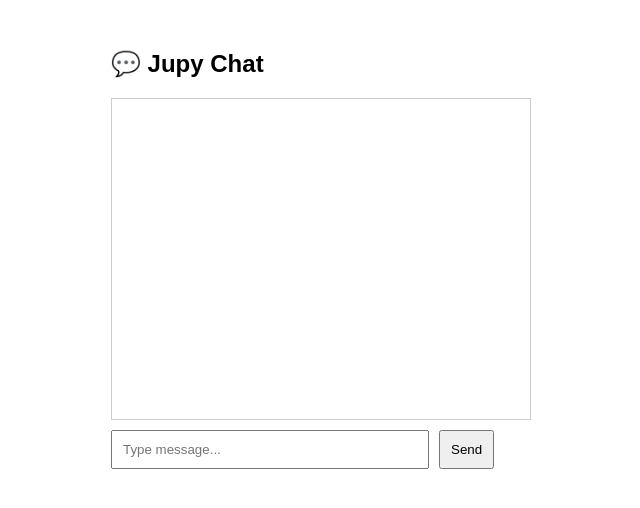
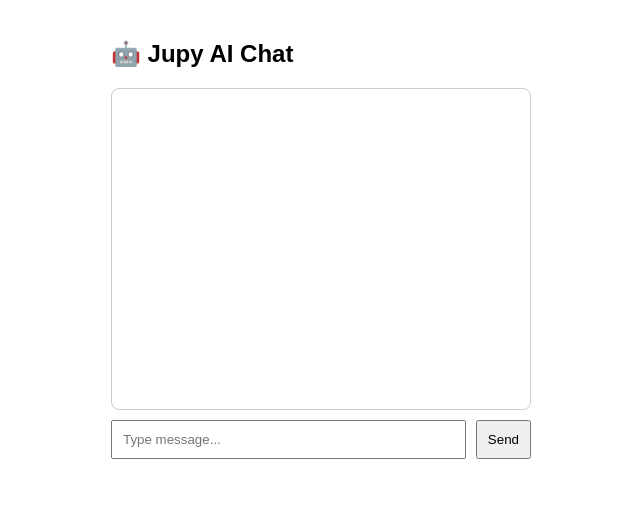
Before and after one commit to scemercat1/jupy-ai, a Next.js app: page /chat in a window 1280 px wide. Shown: the top 508 px of the page, without its empty margins (319-959 px from the left). Built offline with nearby package versions, Linux system fonts and the light colour scheme.

Commit message:
Enhance chat functionality and UI improvements

```diff
--- a/pages/chat.js
+++ b/pages/chat.js
@@ -4,54 +4,72 @@ export default function Chat() {
   const [name, setName] = useState("");
   const [input, setInput] = useState("");
   const [messages, setMessages] = useState([]);
+  const [loading, setLoading] = useState(false);
 
   useEffect(() => {
-    setName(localStorage.getItem("jupy_name") || "User");
+    const savedName = localStorage.getItem("jupy_name");
+    setName(savedName || "User");
   }, []);
 
   const sendMessage = async () => {
-    if (!input) return;
+    if (!input.trim()) return;
 
-    const newMessages = [
-      ...messages,
-      { role: "user", text: input }
-    ];
+    const userMessage = input;
 
-    setMessages(newMessages);
+    setMessages((prev) => [
+      ...prev,
+      { role: "user", text: userMessage },
+    ]);
 
-const res = await fetch("https://jupyai.junethecat07.workers.dev/", {
+    setInput("");
+    setLoading(true);
+
+    try {
+      const res = await fetch(
+        "https://jupyai.junethecat07.workers.dev/",
+        {
           method: "POST",
           headers: {
-    "Content-Type": "application/json"
+            "Content-Type": "application/json",
           },
           body: JSON.stringify({
-    message: input,
-    name: name
-  })
-});
+            message: userMessage,
+            name: name,
+          }),
+        }
+      );
 
       const data = await res.json();
 
-    setMessages([
-      ...newMessages,
-      { role: "assistant", text: data.reply }
+      setMessages((prev) => [
+        ...prev,
+        { role: "assistant", text: data.reply || "No response" },
       ]);
+    } catch (err) {
+      setMessages((prev) => [
+        ...prev,
+        { role: "assistant", text: "Error connecting to Jupy AI." },
+      ]);
+    }
 
-    setInput("");
+    setLoading(false);
   };
 
   return (
     <div style={styles.container}>
-      <h2>💬 Jupy Chat</h2>
+      <h2>🤖 Jupy AI Chat</h2>
 
-      <div style={styles.box}>
+      <div style={styles.chatBox}>
         {messages.map((m, i) => (
           <p key={i}>
             <b>{m.role}:</b> {m.text}
           </p>
         ))}
+
+        {loading && <p>⏳ Jupy is thinking...</p>}
       </div>
 
+      <div style={styles.inputBox}>
         <input
           style={styles.input}
           value={input}
@@ -63,6 +81,7 @@ const res = await fetch("https://jupyai.junethecat07.workers.dev/", {
           Send
         </button>
       </div>
+    </div>
   );
 }
 
@@ -70,21 +89,26 @@ const styles = {
   container: {
     width: 420,
     margin: "auto",
-    marginTop: 50,
-    fontFamily: "Arial"
+    marginTop: 40,
+    fontFamily: "Arial",
   },
-  box: {
+  chatBox: {
+    minHeight: 300,
     border: "1px solid #ccc",
-    minHeight: 300,
     padding: 10,
-    marginBottom: 10
+    marginBottom: 10,
+    borderRadius: 8,
+  },
+  inputBox: {
+    display: "flex",
+    gap: 10,
   },
   input: {
-    width: "70%",
-    padding: 10
+    flex: 1,
+    padding: 10,
   },
   button: {
     padding: 10,
-    marginLeft: 10
-  }
+    cursor: "pointer",
+  },
 };
```
Lines whose indentation alone changed are shown as unchanged.
